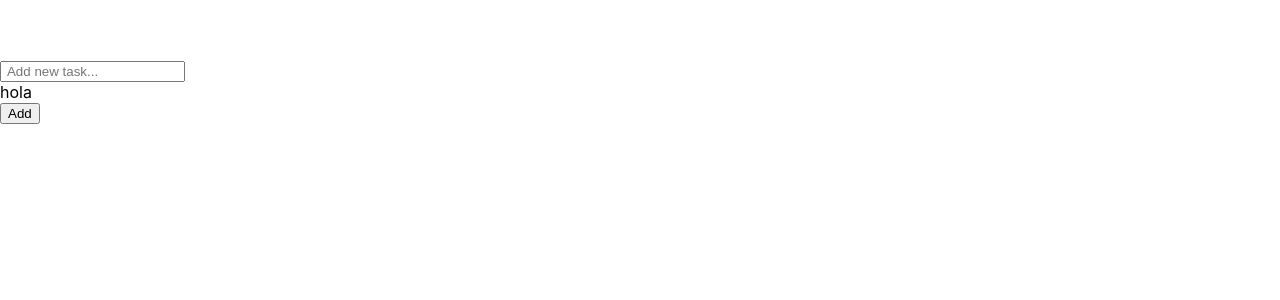
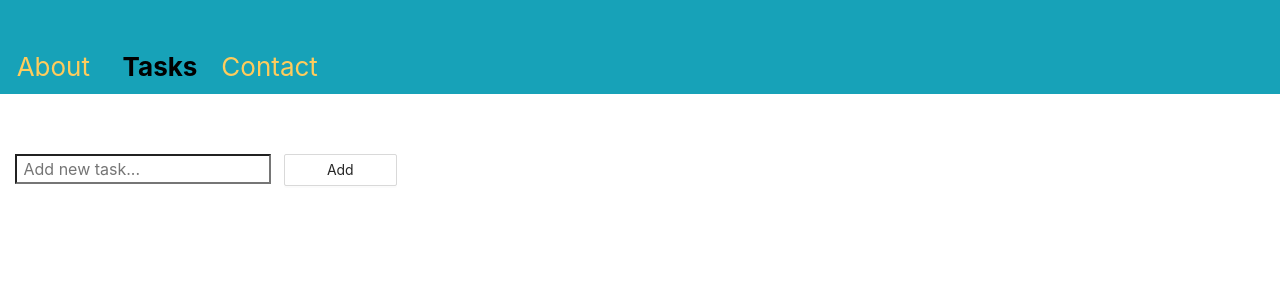
Before and after one commit to francespinosa6/Task-Management-Web-App, a React (Create React App) app: page /tasks in a window 1280 px wide. Shown: the top 300 px of the page. Built offline with nearby package versions, Linux system fonts and the light colour scheme.

Commit message:
created 3 components and a list that already operates with the input and button fields

```diff
--- a/package.json
+++ b/package.json
@@ -7,8 +7,12 @@
     "@testing-library/jest-dom": "^5.11.10",
     "@testing-library/react": "^11.2.6",
     "@testing-library/user-event": "^12.8.3",
+    "antd": "^4.15.0",
+    "bootstrap": "^4.6.0",
     "react": "^17.0.2",
+    "react-bootstrap": "^1.5.2",
     "react-dom": "^17.0.2",
+    "react-router-dom": "^5.2.0",
     "react-scripts": "4.0.3",
     "web-vitals": "^1.1.1"
   },
--- a/public/index.html
+++ b/public/index.html
@@ -1,14 +1,18 @@
 <!DOCTYPE html>
 <html lang="en">
-  <head>
+<head>
     <meta charset="utf-8" />
     <link rel="icon" href="%PUBLIC_URL%/favicon.ico" />
     <meta name="viewport" content="width=device-width, initial-scale=1" />
     <meta name="theme-color" content="#000000" />
-    <meta
-      name="description"
-      content="Web site created using create-react-app"
-    />
+    <meta name="description"
+          content="Web site created using create-react-app" />
+
+    <link rel="stylesheet"
+          href="https://cdn.jsdelivr.net/npm/bootstrap@4.6.0/dist/css/bootstrap.min.css"
+          integrity="sha384-B0vP5xmATw1+K9KRQjQERJvTumQW0nPEzvF6L/Z6nronJ3oUOFUFpCjEUQouq2+l"
+          crossorigin="anonymous" />
+
     <link rel="apple-touch-icon" href="%PUBLIC_URL%/logo192.png" />
     <!--
       manifest.json provides metadata used when your web app is installed on a
@@ -24,8 +28,8 @@
       work correctly both with client-side routing and a non-root public URL.
       Learn how to configure a non-root public URL by running `npm run build`.
     -->
-    <title>React App</title>
-  </head>
+    <title>Task Manager App</title>
+</head>
   <body>
     <noscript>You need to enable JavaScript to run this app.</noscript>
     <div id="root"></div>
--- a/src/App.css
+++ b/src/App.css
@@ -0,0 +1,16 @@
+.App {
+    background-color: #ffcc5c;
+    text-align: center;
+}
+
+.navBar {
+    text-align: center;
+    padding-top: 1.5em;
+    font-size: 26px;
+}
+
+.nav-bar:hover {
+    font-weight: bolder;
+    cursor: pointer;
+    text-decoration: none;
+}
--- a/src/App.js
+++ b/src/App.js
@@ -1,14 +1,63 @@
 import './App.css';
+import { useState } from 'react';
+import 'antd/dist/antd.css';
+import 'bootstrap/dist/css/bootstrap.min.css';
+import {
+    BrowserRouter as Router,
+    Switch,
+    Route,
+    NavLink
+} from "react-router-dom";
+import About from './about';
+import Contact from './contact';
+import Task from './task';
+
 
 function App() {
+
+    const [currentTab, setCurrentTab] = useState();
+
+    function Home() {
+        return (
+            <div className={'container-fluid'}> Welcome to your Task Manager App! </div>
+        );
+    }
+
     return (
-        <div style={{ paddingTop: '10px', marginBlock: '50px' }}>
-            <input type={'text'} placeholder={' Add new task...'}></input>
-            &nbsp; &nbsp;
-            <div>hola</div>
-            <button>Add</button>
+        <div>
+            <Router>
+                <div className={'container-fluid bg-info navBar'}>
+                    <div className={'row'}>
+                        <div className={'d-inline p-2 col-sm-12 col-md-4 col-lg-1'}>
+                            <NavLink className={'nav-bar'} to="/about" style={{ color: '#ffcc5c' }} activeStyle={{ fontWeight: "bold", color: "black" }}>About</NavLink>
+                        </div>
+                        <div className={'d-inline p-2 col-sm-12 col-md-4 col-lg-1'}>
+                            <NavLink className={'nav-bar'} to="/tasks" style={{ color: '#ffcc5c' }} activeStyle={{ fontWeight: "bold", color: "black" }}>Tasks</NavLink>
+                        </div>
+                        <div className={'d-inline p-2 col-sm-12 col-md-4 col-lg-1'}>
+                            <NavLink className={'nav-bar'} to="/contactMe" style={{ color: '#ffcc5c' }} activeStyle={{ fontWeight: "bold", color: "black" }}>Contact</NavLink>
+                        </div>
+                    </div>
+                </div>
+                <Switch>
+                    <Route exact path="/">
+                        <Home />
+                    </Route>
+                    <Route path="/about">
+                        <About />
+                    </Route>
+                    <Route path="/tasks">
+                        <Task />
+                    </Route>
+                    <Route path="/contactMe">
+                        <Contact />
+                    </Route>
+                </Switch>
+            </Router>
+
         </div>
-      );
+
+    );
 }
 
 export default App;
--- /dev/null
+++ b/src/about.js
@@ -0,0 +1,11 @@
+import react, { useState, useEffect } from 'react';
+
+function About(props) {
+    return (
+        <div className={'container-fluid'} style={{ paddingTop: '10px', marginBlock: '50px'}}>
+            about page
+        </div>
+    );
+}
+
+export default About;
--- /dev/null
+++ b/src/contact.js
@@ -0,0 +1,11 @@
+import react, { useState, useEffect } from 'react';
+
+function Contact(props) {
+    return (
+        <div className={'container-fluid'}>
+            contact page
+        </div>
+    );
+}
+
+export default Contact;
--- /dev/null
+++ b/src/task.js
@@ -0,0 +1,41 @@
+import react, { useState, useEffect } from 'react';
+import 'antd/dist/antd.css';
+import { Button } from 'antd';
+import 'bootstrap/dist/css/bootstrap.min.css';
+
+function Task(props) {
+
+    const [inTask, setInTask] = useState();
+    const [list, setList] = useState([]);
+
+    const inputTask = async (ev) => {
+        //console.log(ev.currentTarget.value);
+        setInTask(ev.currentTarget.value);
+        //console.log(inTask);
+    }
+
+    const addTask = () => {
+        setList([...list, inTask]);
+    }
+
+    return (
+        <div className={'container-fluid'} style={{ paddingTop: '10px', marginBlock: '50px' }}>
+            <input type={'text'} onChange={inputTask} placeholder={' Add new task...'} className={'d-inline'}></input>
+            &nbsp; &nbsp;
+            <Button style={{ paddingLeft: '3em', paddingRight: '3em' }} onClick={addTask} >Add</Button>
+
+            <ul>
+                {list.map((item, index) => {
+                    return (
+                        <li key={index}>
+                            {item}
+                        </li>
+
+                    )
+                })}
+            </ul>
+        </div>
+    );
+}
+
+export default Task;
```
Also changed, not shown: 1 other file (tests, documents, lock files or other folders).
